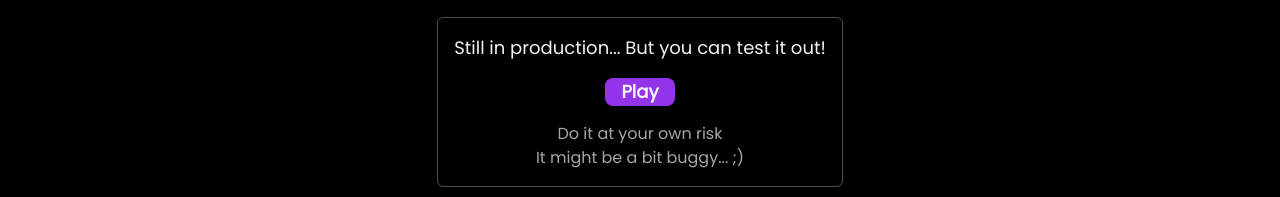
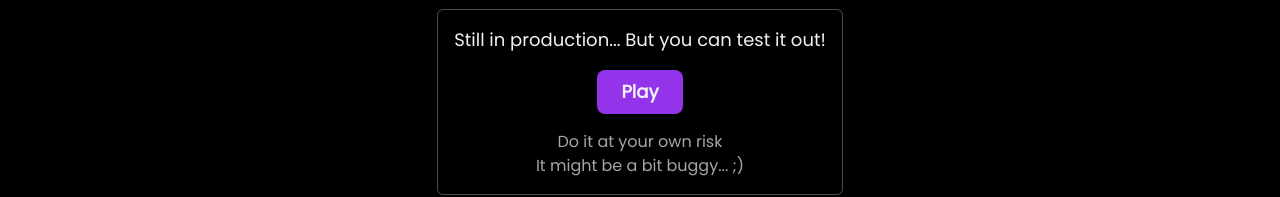
Before and after one commit to Portfolio-Orel/orel.web, a Next.js app: page / in a window 1280 px wide. Shown: the part 540-737 px from the top of the page. Built offline with nearby package versions, Linux system fonts and the light colour scheme; no server answers.

Commit message:
- increase size of play button

```diff
--- a/containers/content.jsx
+++ b/containers/content.jsx
@@ -109,7 +109,7 @@ export default function Content() {
           <span className="text-lg">Still in production... But you can test it out!</span>
           <Button
             onClick={() => setSelectedProfession(TOPIC_GAME)}
-            className="z-20 mx-1 my-4"
+            className="z-20 mx-1 my-4 p-2 text-2xl"
             text="Play"
           />
           <span className="text-text-secondary text-xs">Do it at your own risk </span>
```
